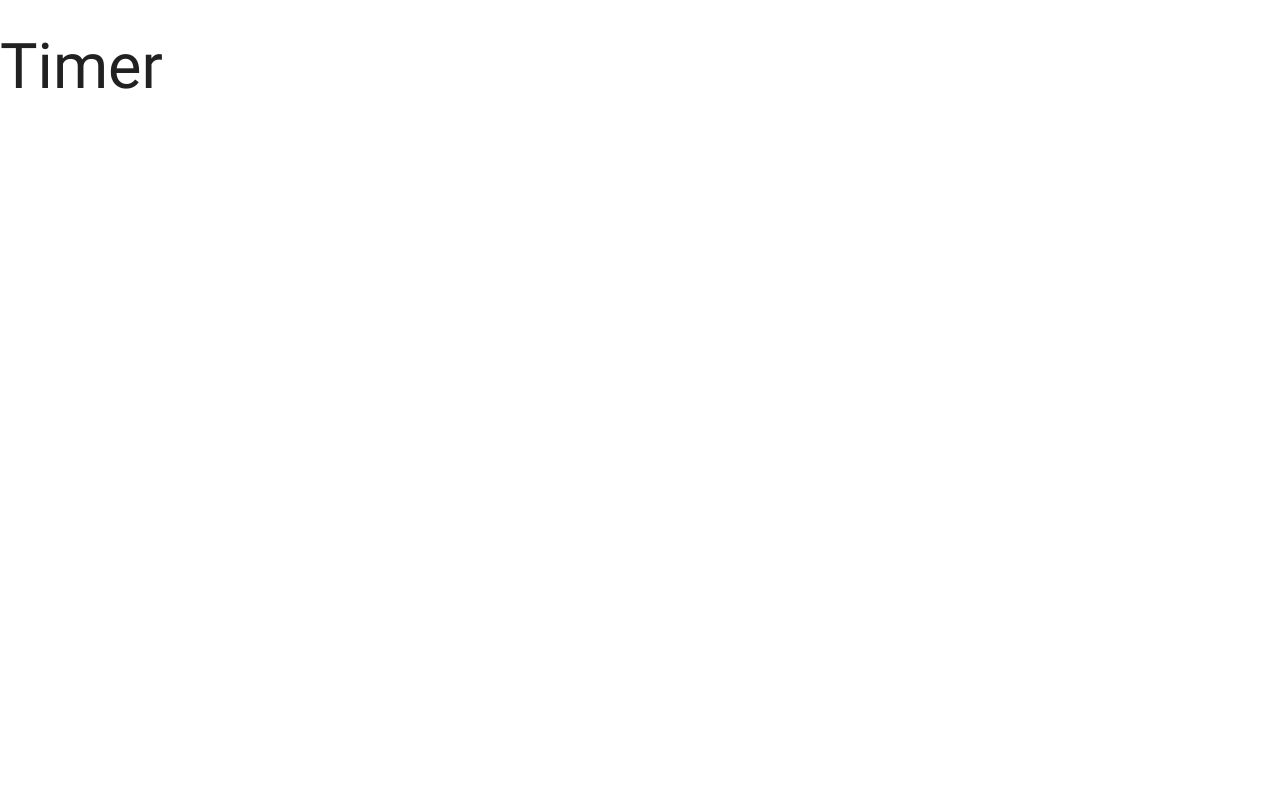
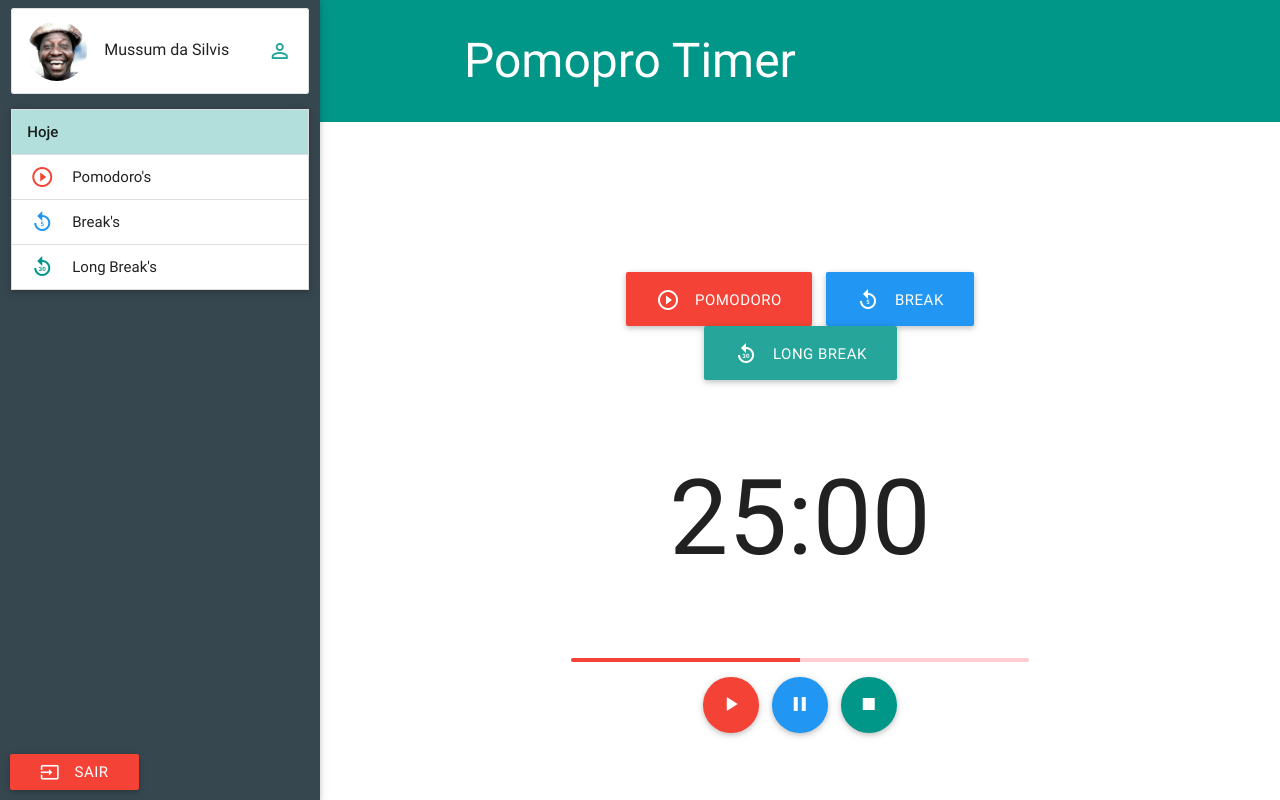
Before and after one commit to wagnertrindades/pomopro, a Django app: page /timer/ in a window 1280 px wide. Before the commit the page is almost empty. Run offline with Django 3.2, Linux system fonts and the light colour scheme.

Commit message:
Update template timer

```diff
--- a/project/core/templates/base.html
+++ b/project/core/templates/base.html
@@ -16,6 +16,8 @@
         <!-- JS -->
         <script src="{% static "bower_components/jquery/dist/jquery.min.js" %}"></script>
         <script src="{% static "bower_components/materialize/dist/js/materialize.min.js" %}"></script>
+
+        {% block head_files %}{% endblock %}
     </head>
     <body>
         {% block content %}
--- a/project/core/templates/timer.html
+++ b/project/core/templates/timer.html
@@ -1,5 +1,131 @@
 {% extends "base.html" %}
 
+{% load static %}
+
+{% block head_files %}
+    <link rel="stylesheet" href="{% static "css/dashboard.css" %}">
+{% endblock head_files %}
+
 {% block content %}
-    <h1>Timer</h1>
+
+    <div class="row">
+        <!-- aside -->
+        <div class="col s3 aside blue-grey darken-3">
+            <!-- perfil -->
+            <div class="collection">
+                <div class="collection-item avatar valign-wrapper">
+                    <img src="img/mussum.jpg" alt="" class="circle">
+                    <span class="title valign">Mussum da Silvis</span>
+                    <a href="#!" class="secondary-content valign"><i class="material-icons">perm_identity</i></a>
+                </div>
+            </div>
+            <!-- /perfil -->
+
+            <!-- pomodoros -->
+            <ul class="collapsible" data-collapsible="expandable">
+                <li>
+                    <div class="collapsible-header teal lighten-4">
+                        <strong>Hoje</strong>
+                    </div>
+                </li>
+                <li>
+                    <div class="collapsible-header">
+                        <i class="material-icons red-text">play_circle_outline</i>
+                        Pomodoro's
+                    </div>
+                    <div class="collapsible-body teal lighten-3"><p>Lorem ipsum dolor sit amet.</p></div>
+                </li>
+                <li>
+                    <div class="collapsible-header">
+                        <i class="material-icons blue-text">replay_5</i>
+                        Break's
+                    </div>
+                    <div class="collapsible-body teal lighten-3"><p>Lorem ipsum dolor sit amet.</p></div>
+                </li>
+                <li>
+                    <div class="collapsible-header">
+                        <i class="material-icons teal-text">replay_30</i>
+                        Long Break's
+                    </div>
+                    <div class="collapsible-body teal lighten-3"><p>Lorem ipsum dolor sit amet.</p></div>
+                </li>
+            </ul>
+            <!-- /pomodoros -->
+
+            <!-- sair -->
+            <div class="btns-footer">
+                <a class="waves-effect waves-light btn red close">
+                    <i class="material-icons left">input</i>Sair
+                </a>
+            </div>
+            <!-- /sair -->
+        </div>
+        <!-- /aside -->
+
+        <!-- content -->
+        <div id="content" class="col s9 content offset-s3">
+            <!-- title -->
+            <nav class="top-nav teal">
+                <div class="container">
+                    <div class="nav-wrapper">
+                        <a class="page-title">
+                            Pomopro Timer
+                        </a>
+                    </div>
+                </div>
+            </nav>
+            <!-- /title -->
+
+            <div class="col m6 offset-m3 content-crono">
+                <!-- buttons pomodoro -->
+                <div class="center">
+                    <a class="waves-effect waves-light btn-large red">
+                        <i class="material-icons left">play_circle_outline</i>
+                        Pomodoro
+                    </a>
+                    <a class="waves-effect waves-light btn-large blue">
+                        <i class="material-icons left">replay_5</i>
+                        Break
+                    </a>
+                    <a class="waves-effect waves-light btn-large">
+                        <i class="material-icons left">replay_30</i>
+                        Long Break
+                    </a>
+                </div>
+                <!-- buttons pomodoro -->
+
+                <!-- number -->
+                <div class="crono-number center">
+                    25:00
+                </div>
+                <!-- /number -->
+
+                <!-- progress -->
+                <div class="progress red lighten-4">
+                    <div class="determinate red" style="width: 50%"></div>
+                </div>
+                <!-- /progress -->
+
+                <!-- buttons play -->
+                <div class="center">
+                    <a class="btn-floating btn-large waves-effect waves-light red">
+                        <i class="material-icons">play_arrow</i>
+                    </a>
+                    <a class="btn-floating btn-large waves-effect waves-light blue">
+                        <i class="material-icons">pause</i>
+                    </a>
+                    <a class="btn-floating btn-large waves-effect waves-light teal">
+                        <i class="material-icons">stop</i>
+                    </a>
+
+                </div>
+                <!-- /buttons play -->
+
+            </div>
+
+        </div>
+        <!-- /content -->
+
+    </div>
+
 {% endblock content %}
```
Also changed, not shown: db.sqlite3.
